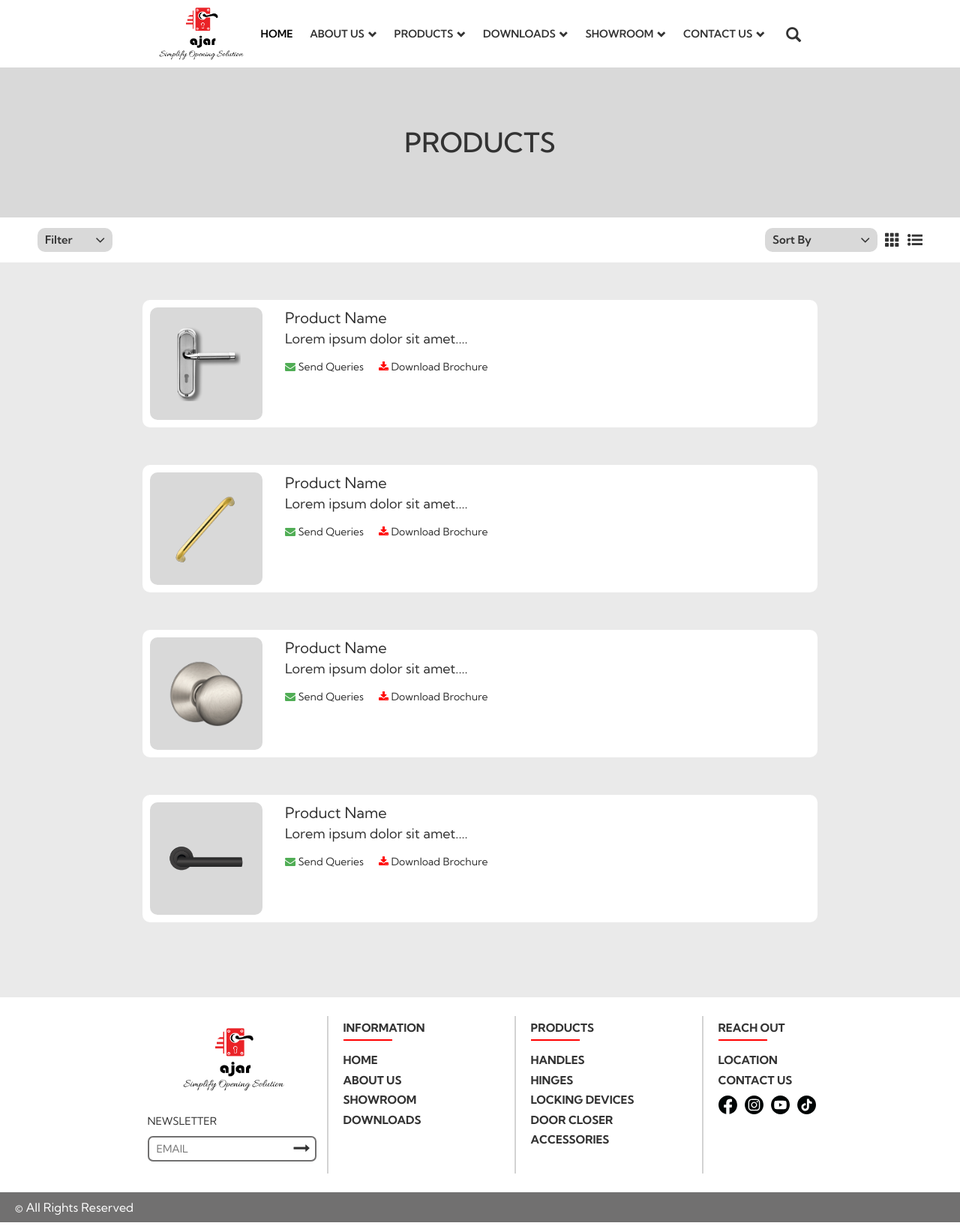
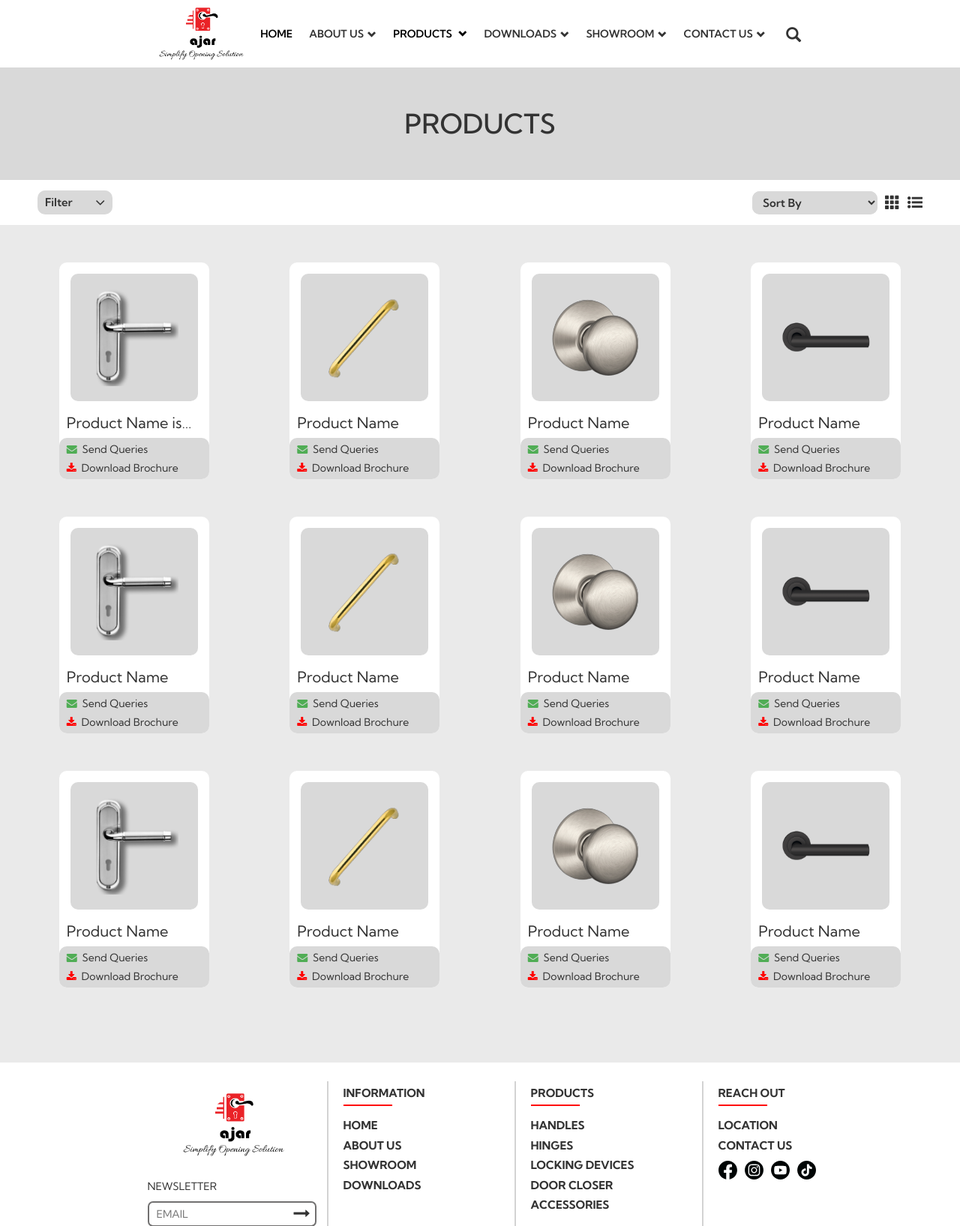
Before and after one commit to ismailbohra/Ajar-me, a CodeIgniter app: page /PHP-commerce/product in a window 1280 px wide. Shown: the top 1635 px of the page at 75% size. Run offline with CodeIgniter, Linux system fonts and the light colour scheme.

Commit message:
completed product listing page

```diff
--- a/application/views/Home/Header.php
+++ b/application/views/Home/Header.php
@@ -54,7 +54,7 @@
     @media only screen and (max-width:1200px) {
       width: 95%;
 
-      @media screen and (max-width:800px) {
+      @media screen and (max-width:900px) {
         display: none;
       }
     }
@@ -64,7 +64,7 @@
   #navbar-small {
     display: none;
 
-    @media screen and (max-width:800px) {
+    @media screen and (max-width:900px) {
       width: 100%;
       height: 100%;
       padding: 0rem 2rem;
@@ -389,8 +389,7 @@
               href="<?php echo base_url('/About/Certifications'); ?>">Certifications</a>&emsp;</li>
         </ul>
       </li>
-      <li style="position:relative;" id="products" onmouseover="on();" onmouseout="off();" class="navbar-headings">
-        PRODUCTS <span class="glyphicon glyphicon-chevron-down"></span>
+      <li style="position:relative;" id="products" onmouseover="on();" onmouseout="off();" class="navbar-headings"><a href="<?php echo base_url('/product'); ?>" class="navbar-headings">PRODUCTS <span class="glyphicon glyphicon-chevron-down"></span></a>
         <ul class="products dropdown">
           <li class="dropdown-item" id="products-submenu" style="justify-content:space-between;">&emsp;AJAR <span
               class="glyphicon glyphicon-chevron-right"></span>
--- a/application/views/Product/Home.php
+++ b/application/views/Product/Home.php
@@ -12,7 +12,7 @@
 
     .product-home-heading {
         background-color: #D9D9D9;
-        height: 200px;
+        height: 150px;
         display: flex;
         align-items: center;
         justify-content: center;
@@ -58,20 +58,39 @@
 
     .filter {
         width: 100px;
-
+        position: relative;
         @media screen and (max-width:350px) {
             width: 80px;
         }
     }
-
+    #filter-dropdown{
+        display:none;
+        z-index:3;
+        background-color: #fff;
+        position: absolute;
+        list-style-type: none;
+        padding:1rem;
+        font-size: 15px;
+        box-shadow: 0px 8px 16px 0px rgba(0,0,0,0.2);
+    }
+    #filter-dropdown li input{
+        margin-right: 1rem;
+    }
     .sort {
-        width: 150px;
-
-        @media screen and (max-width:350px) {
-            width: 90px;
-        }
+        margin-left: 5px;
+        padding:0;
     }
-
+    .sort select{
+        height:100%;
+        width:100%;
+        padding: 5px 10px;
+        border-radius: 10px;
+        border:none;
+        background-color: #D9D9D9;
+    }
+    .sort select option{
+        background-color: #fff;
+    }
     .right {
         display: flex;
         align-items: center;
@@ -93,7 +112,6 @@
         place-items: center;
         padding: 5rem;
         gap: 5rem;
-
         @media screen and (max-width:800px) {
             padding: 5rem 3rem 3rem 3rem;
             gap: 3rem;
@@ -136,11 +154,15 @@
     .product-card-heading {
         padding: 0rem 1rem 1rem 1rem;
         font-size: 20px;
+        height:34px;
+        overflow: hidden;
+        -webkit-box-orient: vertical;
+         -webkit-line-clamp: 1;
+         display: -webkit-box;
     }
 
     .product-card-buttons {
         display: flex;
-        /* flex-direction: column; */
         flex-wrap: wrap;
         justify-content: space-between;
         background-color: #D9D9D9;
@@ -163,7 +185,7 @@
     }
 
     .product-lists {
-        display: flex;
+        display:none;
         flex-direction: column;
         justify-content: center;
         padding: 5rem;
@@ -232,13 +254,24 @@
 
     .product-list-heading {
         font-size: 20px;
+        height:29px;
+        overflow: hidden;
+        -webkit-box-orient: vertical;
+         -webkit-line-clamp: 1;
+         display: -webkit-box;
     }
 
     .product-list-text {
         font-size: 18px;
-
+        overflow:hidden;
+        height:53px;
+        width: 100%;
+          -webkit-box-orient: vertical;
+         -webkit-line-clamp: 2;
+         display: -webkit-box;
         @media screen and (max-width:1000px) {
             font-size: 15px;
+            height:47px;
         }
     }
 
@@ -268,25 +301,37 @@
     </div>
     <div class="product-navbar">
         <div class="left">
-            <div class="filter products-dropdown-btn">
+            <div class="filter products-dropdown-btn" onclick="toggle_filter_dropdown();">
                 Filter <i class="fa fa-angle-down"></i>
             </div>
+            <ul id="filter-dropdown">
+                <li><input type="checkbox">New Products</li>
+                <li><input type="checkbox">Products</li>
+                <li><input type="checkbox">Ebco</li>
+                <li><input type="checkbox">Livsmart</li>
+            </ul>
         </div>
         <div class="right">
             <div class="sort products-dropdown-btn">
-                Sort By <i class="fa fa-angle-down"></i>
+                <select name="product-sorting" >
+                    <option value="">Sort By</option>
+                    <option value="name-asc">Name (A-Z)</option>
+                    <option value="name-desc">Name (Z-A)</option>
+                    <option value="price-asc">Price (Low > High)</option>
+                    <option value="price-desc">Price (High > Low)</option>
+                </select>
             </div>
-            <i class="glyphicon glyphicon-th"></i>
-            <i class="fa fa-list-ul"></i>
+            <i class="glyphicon glyphicon-th" onclick="gridView();"></i>
+            <i class="fa fa-list-ul" onclick="listView();"></i>
         </div>
     </div>
-    <!-- <div class="product-cards">
+    <div class="product-cards" id="product-cards">
         <div class="product-card">
             <div class="product-card-img-div">
                 <img src="<?php echo base_url('/assets/product1.png'); ?>" alt="product image" class="product-card-img">
             </div>
             <div class="product-card-body">
-                <div class="product-card-heading">Product Name</div>
+                <div class="product-card-heading">Product Name is the name of product</div>
                 <div class="product-card-buttons">
                     <div class="send-button">
                         <i class="fa fa-envelope"></i>&nbsp;&nbsp;Send Queries
@@ -473,8 +518,8 @@
                 </div>
             </div>
         </div>
-    </div> -->
-    <div class="product-lists">
+    </div>
+    <div class="product-lists" id="product-lists">
         <div class="product-list">
             <div class="product-list-img-div">
                 <img src="<?php echo base_url('/assets/product1.png'); ?>" alt="product image" class="product-list-img">
@@ -482,8 +527,9 @@
             <div class="product-list-body">
                 <div class="product-list-heading">Product Name</div>
                 <div class="product-list-text">
-                    Lorem ipsum dolor sit amet....
-
+                Lorem, ipsum dolor sit amet consectetur adipisicing elit. Eaque perspiciatis asperiores sit libero eligendi nostrum omnis dolorum cum ex ut.
+                Lorem, ipsum dolor sit amet consectetur adipisicing elit. Eaque perspiciatis asperiores sit libero eligendi nostrum omnis dolorum cum ex ut.
+                Lorem, ipsum dolor sit amet consectetur adipisicing elit. Eaque perspiciatis asperiores sit libero eligendi nostrum omnis dolorum cum ex ut.
                 </div>
                 <div class="product-list-buttons">
                     <div class="send-button">
@@ -557,3 +603,28 @@
         </div>
     </div>
 </div>
+<script>
+    $('product-list-text').each(function() {
+  if($(this)[0].scrollWidth > $(this).width()) {
+    $(this).prepend('<div class="hellip"">&hellip;</div>');
+  }
+});
+    function gridView(){
+        document.getElementById("product-cards").style.display = "grid";
+        document.getElementById("product-lists").style.display = "none";
+    }
+
+    function listView(){
+        document.getElementById("product-cards").style.display = "none";
+        document.getElementById("product-lists").style.display = "flex";
+    }
+
+    function toggle_filter_dropdown(){
+        var dropdown = document.getElementById("filter-dropdown");
+        if(dropdown.style.display==="block"){
+            dropdown.style.display = "none";
+        }else{
+            dropdown.style.display = "block";
+        }
+    }
+</script>
```
